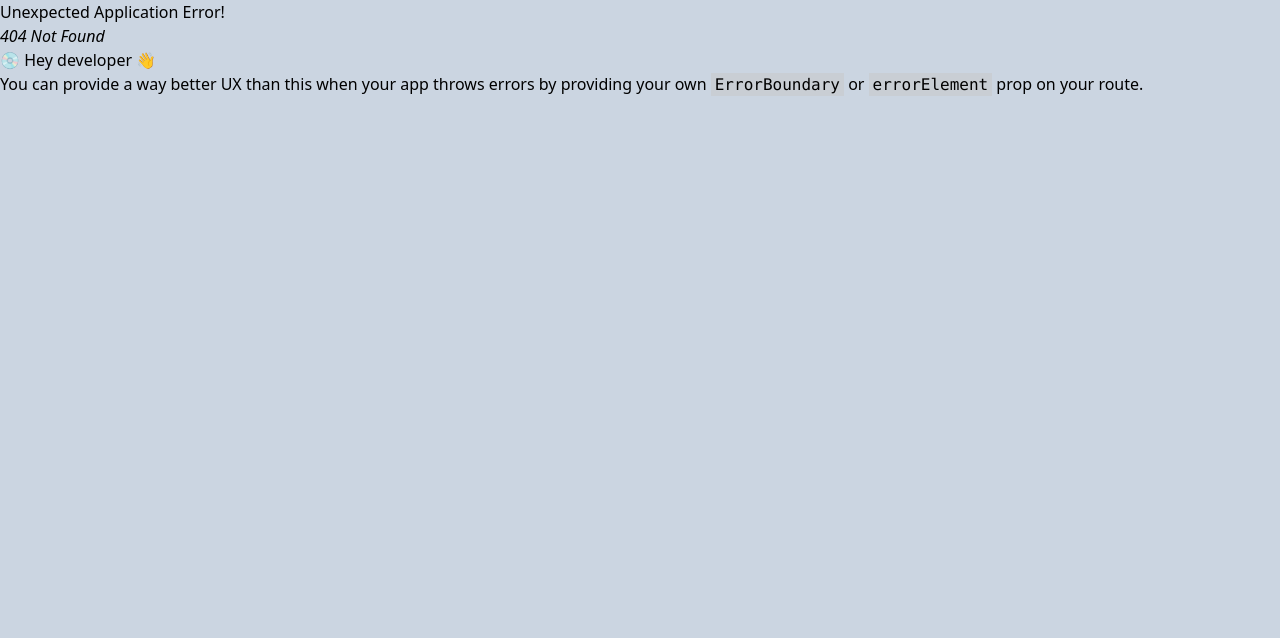
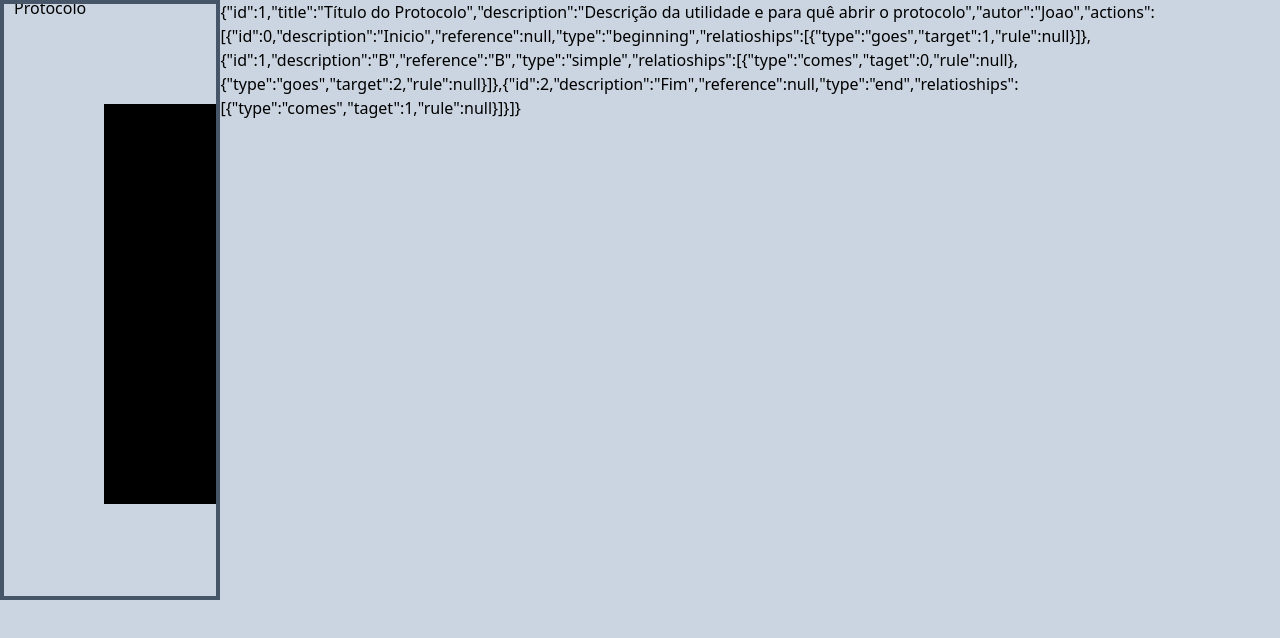
Before and after one commit to hmlem/protocolos, a React (Vite) app: page /protocoloX in a window 1280 px wide. Before the commit this address had no page. Shown: the top 638 px of the page. Built offline with nearby package versions, Linux system fonts and the light colour scheme.

Commit message:
- Adding YAML and AXIOS - Getting Protocol from Public Source - Updating Protocol Model

```diff
--- a/package.json
+++ b/package.json
@@ -9,9 +9,11 @@
     "preview": "vite preview"
   },
   "dependencies": {
+    "axios": "^1.2.6",
     "react": "^18.2.0",
     "react-dom": "^18.2.0",
-    "react-router-dom": "^6.7.0"
+    "react-router-dom": "^6.7.0",
+    "yaml": "^2.2.1"
   },
   "devDependencies": {
     "@types/react": "^18.0.26",
--- a/src/data/protocolos/C.yml
+++ b/public/data/protocolos/C.yml
@@ -1,11 +1,10 @@
 # Author: Joao Araujo
 
 
-metadata:
-  id: 1
-  title: "Título do Protocolo"
-  description: "Descrição da utilidade e para quê abrir o protocolo"
-  autor: "Joao"
+id: 1
+title: "Título do Protocolo"
+description: "Descrição da utilidade e para quê abrir o protocolo"
+autor: "Joao"
 actions:
   - id: 0
     description: "Inicio"
@@ -30,6 +29,7 @@ actions:
     description: "Fim"
     reference: null
     type: end
-    - type: "comes"
-      taget: 1
-      rule: null
+    relatioships:
+      - type: "comes"
+        taget: 1
+        rule: null
--- a/src/models/data/protocol.model.ts
+++ b/src/models/data/protocol.model.ts
@@ -9,7 +9,7 @@ export default class Protocol {
     _reference: string
     _actions: Action[] = []
 
-    constructor(id:number, title:string, description: string, author: string, refenrece: string) {
+    constructor(id:number = 0, title:string = '', description: string = '', author: string = '', refenrece: string = '') {
         this._id = id
         this._title = title
         this._description = description
--- /dev/null
+++ b/src/pages/ProtocoloX.tsx
@@ -0,0 +1,32 @@
+import axios from 'axios';
+import { useEffect, useState } from 'react';
+import YAML from 'yaml'
+import Protocol from '../models/data/protocol.model';
+
+export function ProtocoloX() {
+
+    const [ protocol, setProtocol ] = useState(new Protocol())
+
+    useEffect(() => {
+        axios.get('/data/protocolos/C.yml')
+        .then( res => {
+            setProtocol(YAML.parse(res.data))
+        })
+        .catch( err => console.log(err.message) )
+    }, [])
+
+    return (
+    <div className="flex justify-center">
+        {/* TODO: Definir dinamicamente width e height  */}
+        <svg width={750} height={600} className="border-4 border-slate-600">
+
+            <text x={10} y={10}> Protocolo </text>
+            <rect x={100} y={100} width={400} height={400}></rect>
+
+        </svg>
+
+       <div> {JSON.stringify(protocol)} </div>
+
+    </div>
+    )
+}
```
Also changed, not shown: src/main.tsx (+6 -1 lines), public/data/protocolos/A.yml (renamed from src/data/protocolos/A.yml), public/data/protocolos/B.yml (renamed from src/data/protocolos/B.yml), 1 other file (tests, documents, lock files or other folders).
